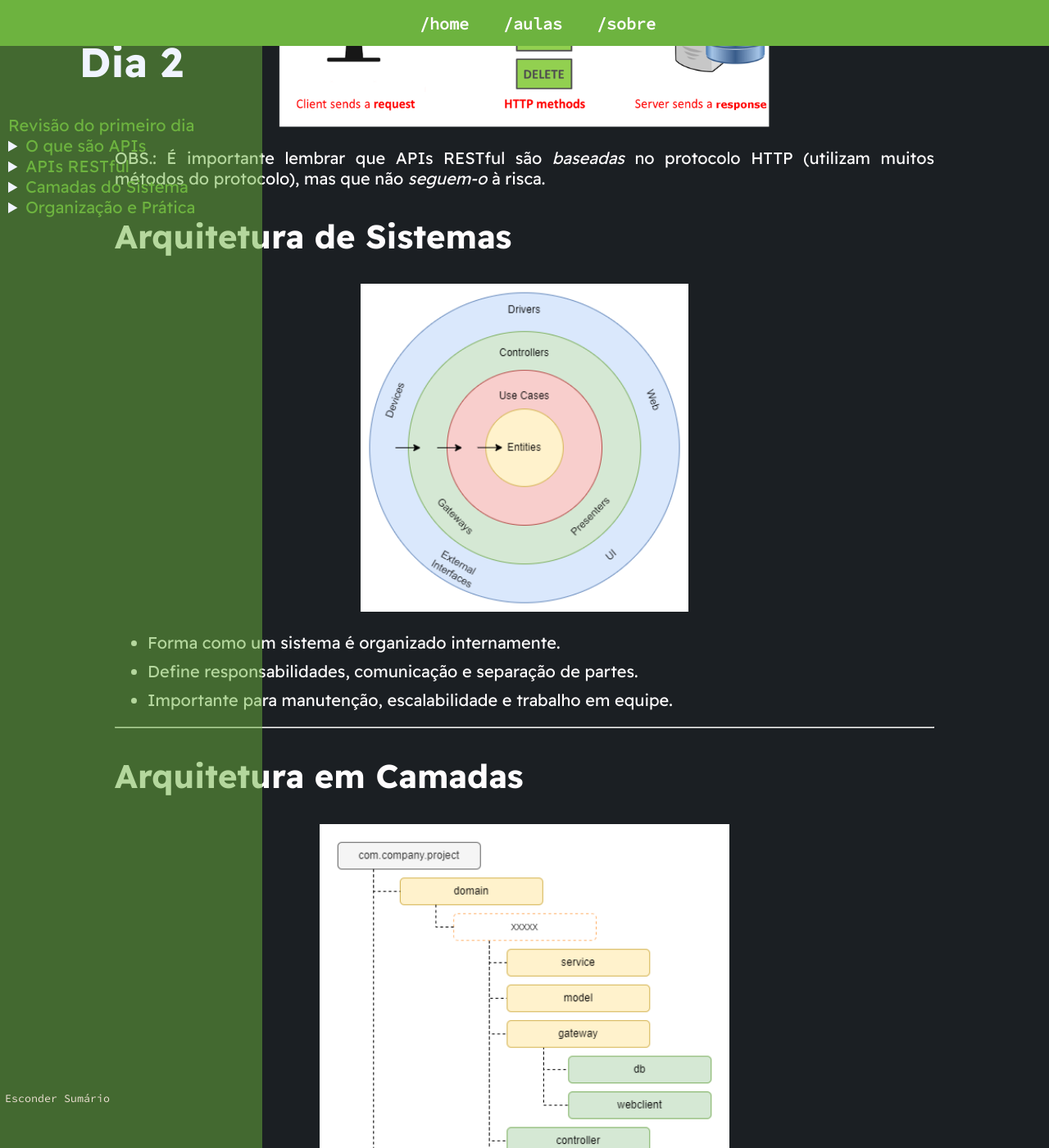
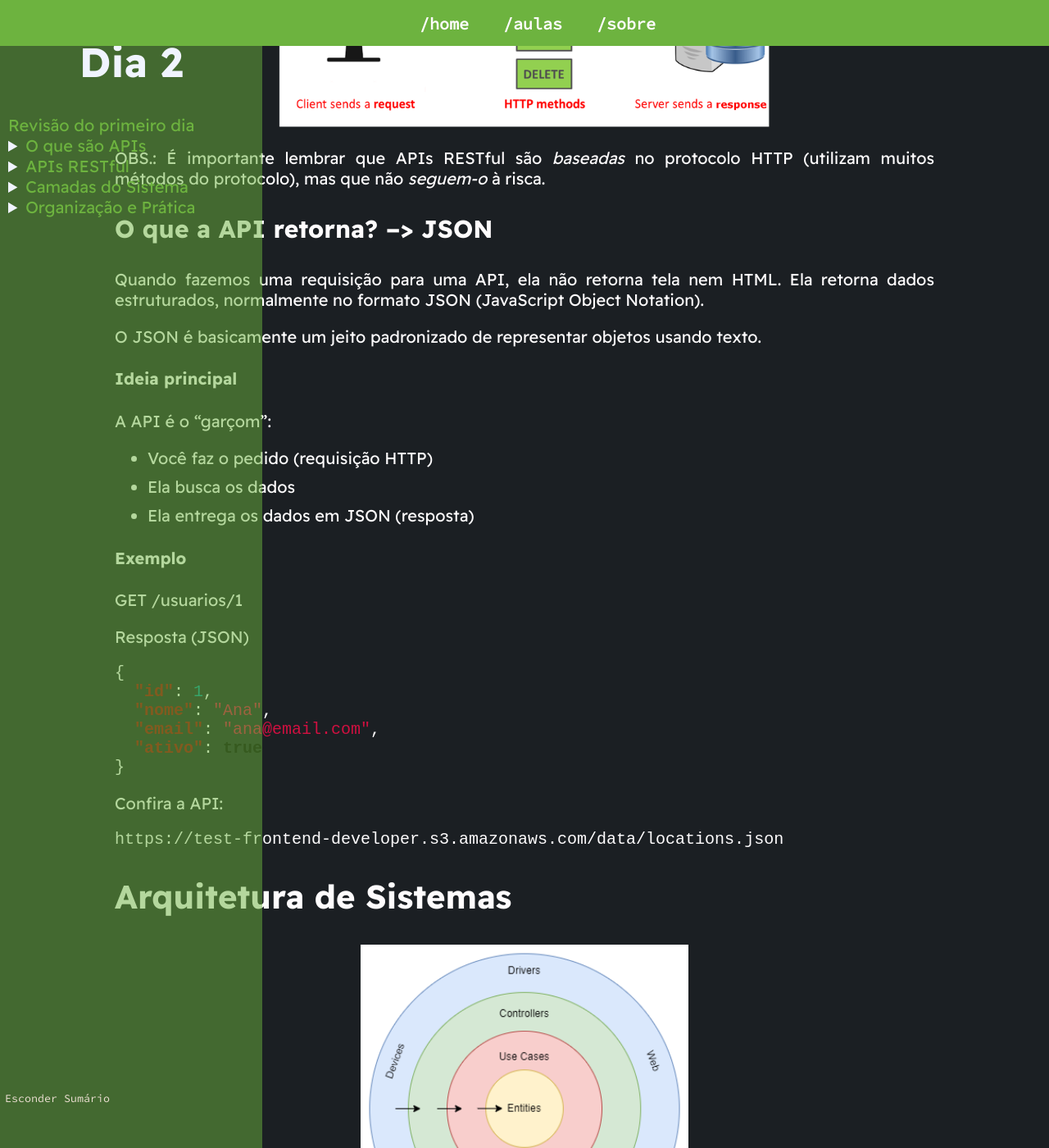
Before and after one commit to PETCC-UFRN/minicurso-spring, a Jekyll site: the page built from segundoDia.md, in a window 1280 px wide and 1400 px high, scrolled down 2636 px. Shown: the whole window at 82% size. Built offline with Jekyll 4.4.1, drawn with Linux system fonts in a browser that asks for light colours.

Commit message:
feat: create api_json

````diff
--- a/segundoDia.md
+++ b/segundoDia.md
@@ -110,6 +110,40 @@ Veja que isso é muito parecido com o protocolo HTTP! Entende porque falamos del
 </div>
 
 OBS.: É importante lembrar que APIs RESTful são *baseadas* no protocolo HTTP (utilizam muitos métodos do protocolo), mas que não *seguem-o* à risca.
+
+### O que a API retorna? --> JSON
+
+Quando fazemos uma requisição para uma API, ela não retorna tela nem HTML.
+Ela retorna dados estruturados, normalmente no formato JSON (JavaScript Object Notation).
+
+O JSON é basicamente um jeito padronizado de representar objetos usando texto.
+
+#### Ideia principal
+
+A API é o "garçom":
+
+- Você faz o pedido (requisição HTTP)
+- Ela busca os dados
+- Ela entrega os dados em JSON (resposta)
+
+#### Exemplo
+
+GET /usuarios/1
+
+Resposta (JSON)
+```json
+{
+  "id": 1,
+  "nome": "Ana",
+  "email": "ana@email.com",
+  "ativo": true
+}
+```
+
+Confira a API:
+```
+https://test-frontend-developer.s3.amazonaws.com/data/locations.json
+```
 
 ## Arquitetura de Sistemas
 
````
